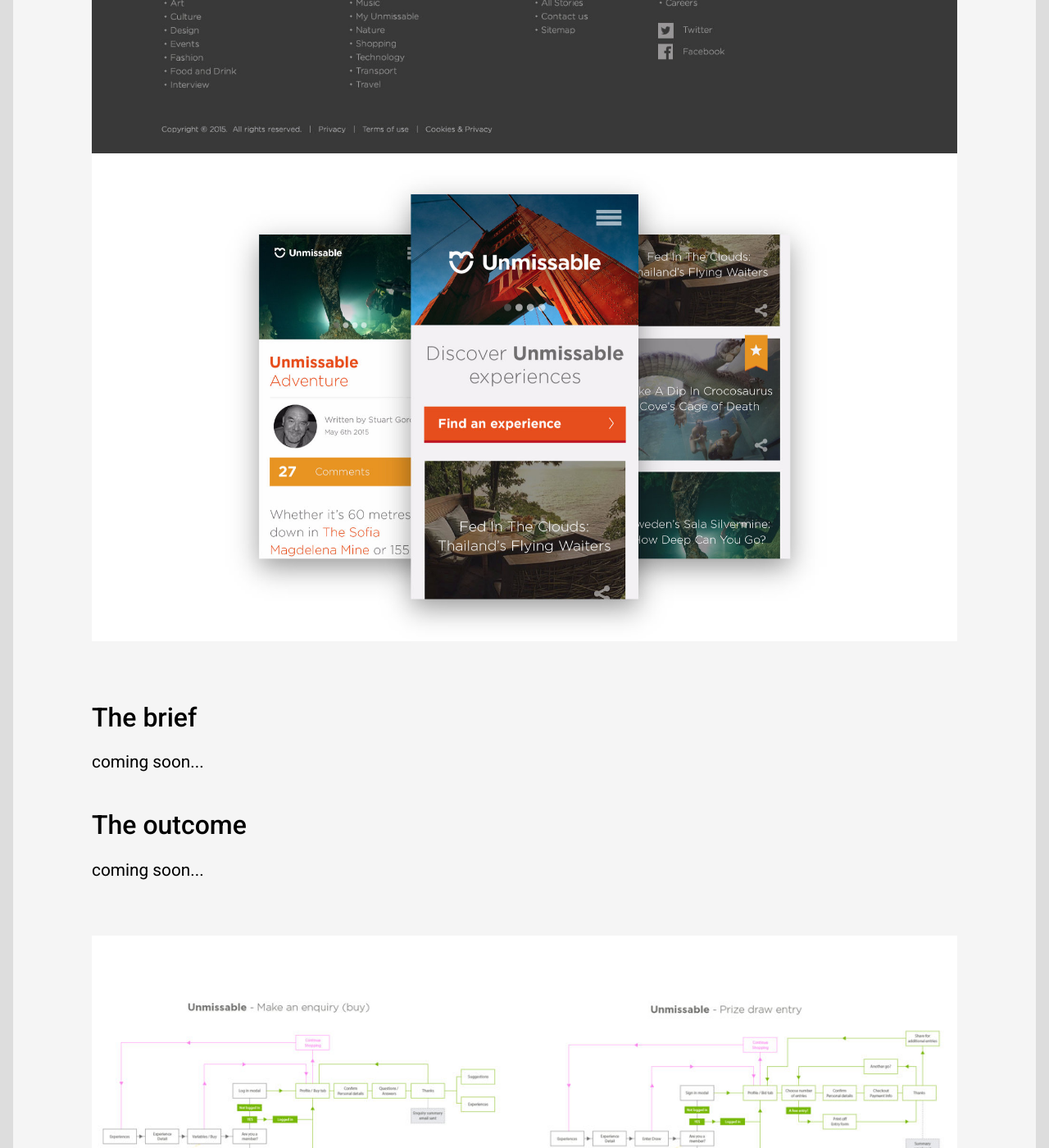
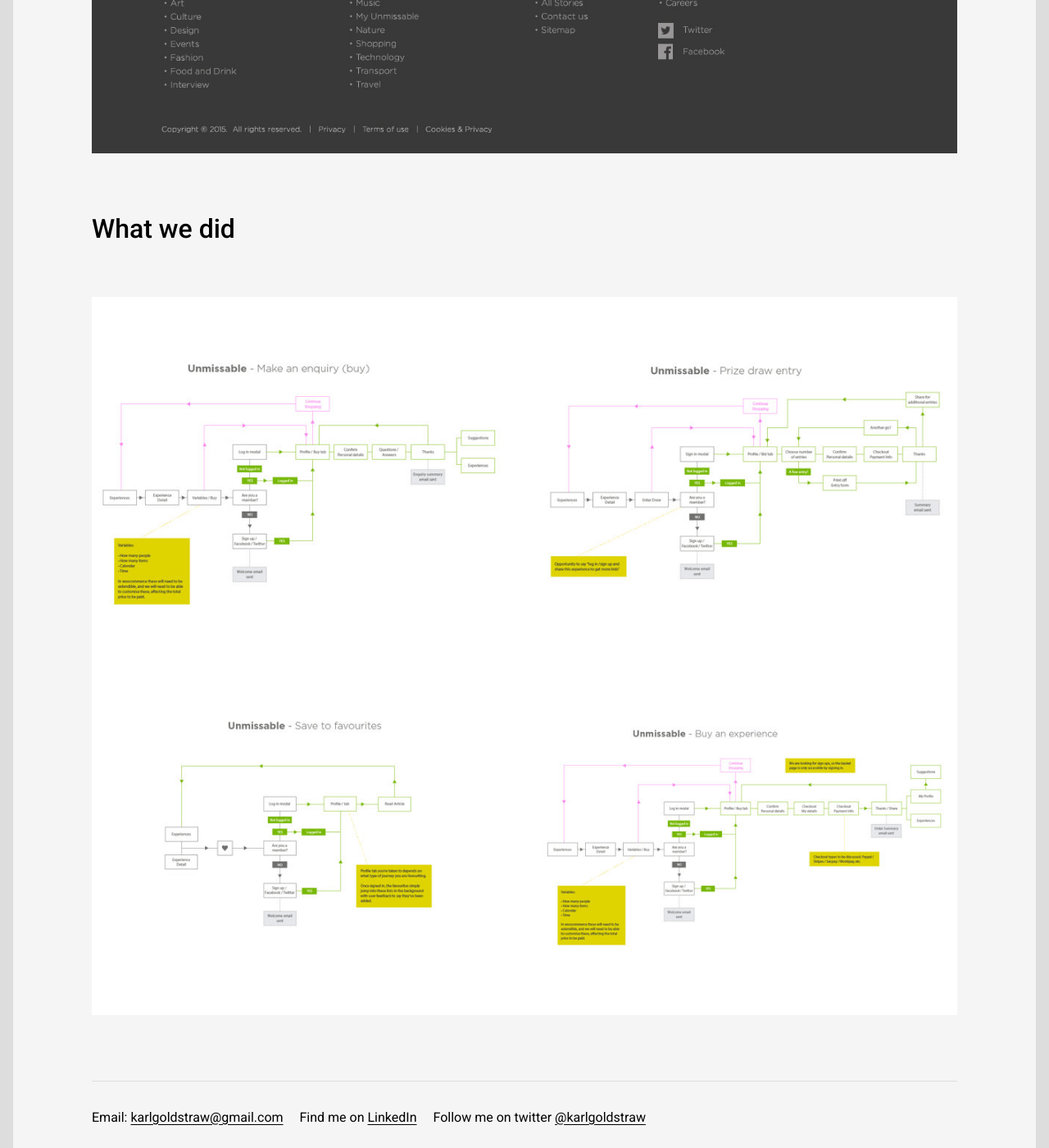
Before and after one commit to karlgoldstraw/jfolio, a Jekyll site: the page built from projects/unmissable.html, in a window 1280 px wide and 1400 px high, scrolled down 2409 px. Shown: the whole window at 82% size. Built offline with Jekyll 4.4.1, drawn with Linux system fonts in a browser that asks for light colours.

Commit message:
changed a bunch of stuff

```diff
--- a/projects/unmissable.html
+++ b/projects/unmissable.html
@@ -16,18 +16,10 @@
     alt=""
   %}
 
-  {% include image.html
-    desktop="assets/img/Unmissable/UM3.jpg"
-    mobile="assets/img/placeholder-mobile.jpg"
-    alt=""
-  %}
+
 
   <section>
-    <h2>The brief</h2>
-    <p>coming soon...</p>
-
-    <h2>The outcome</h2>
-    <p>coming soon...</p>
+    <h2>What we did</h2>
   </section>
 
 
```
